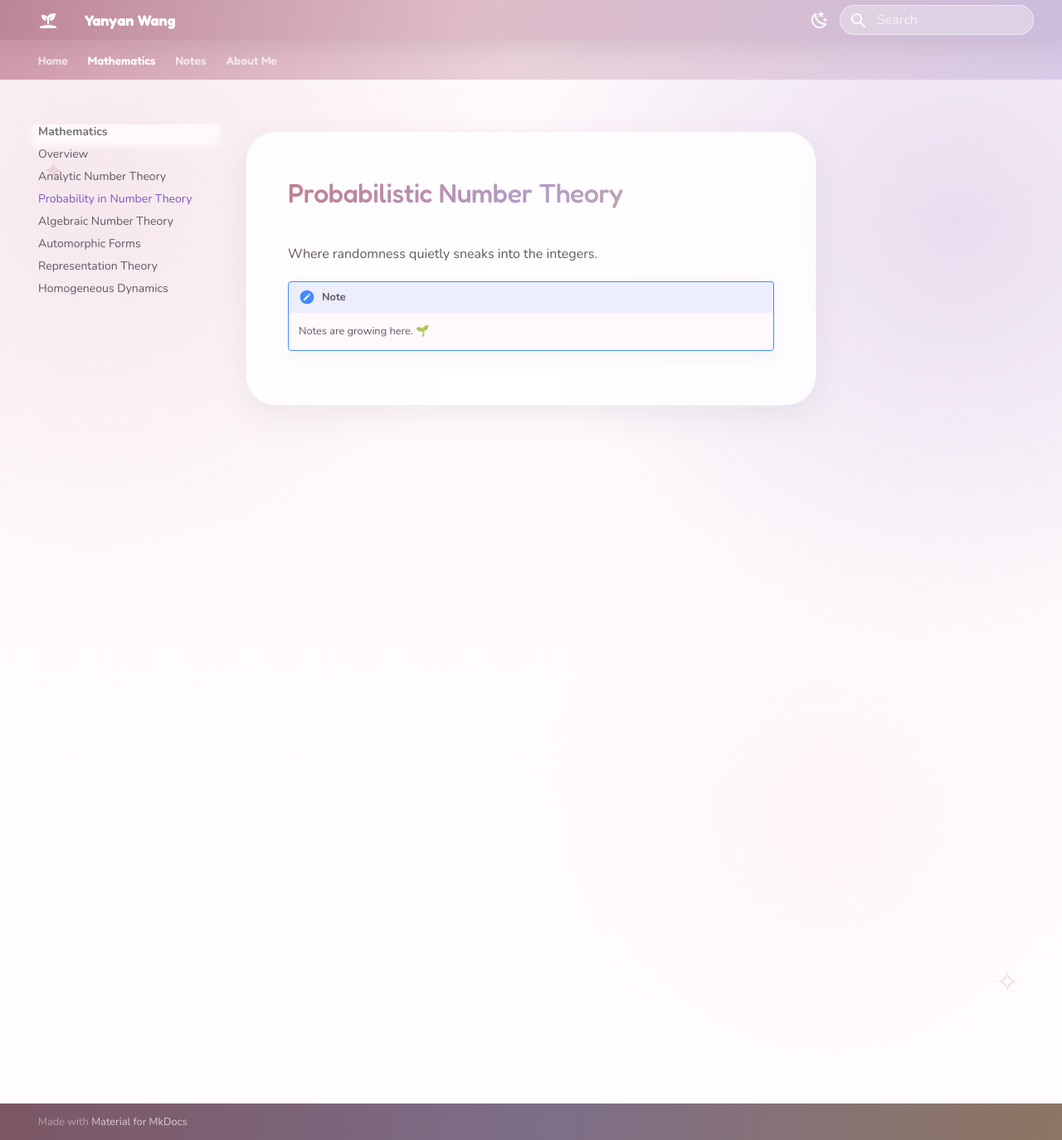
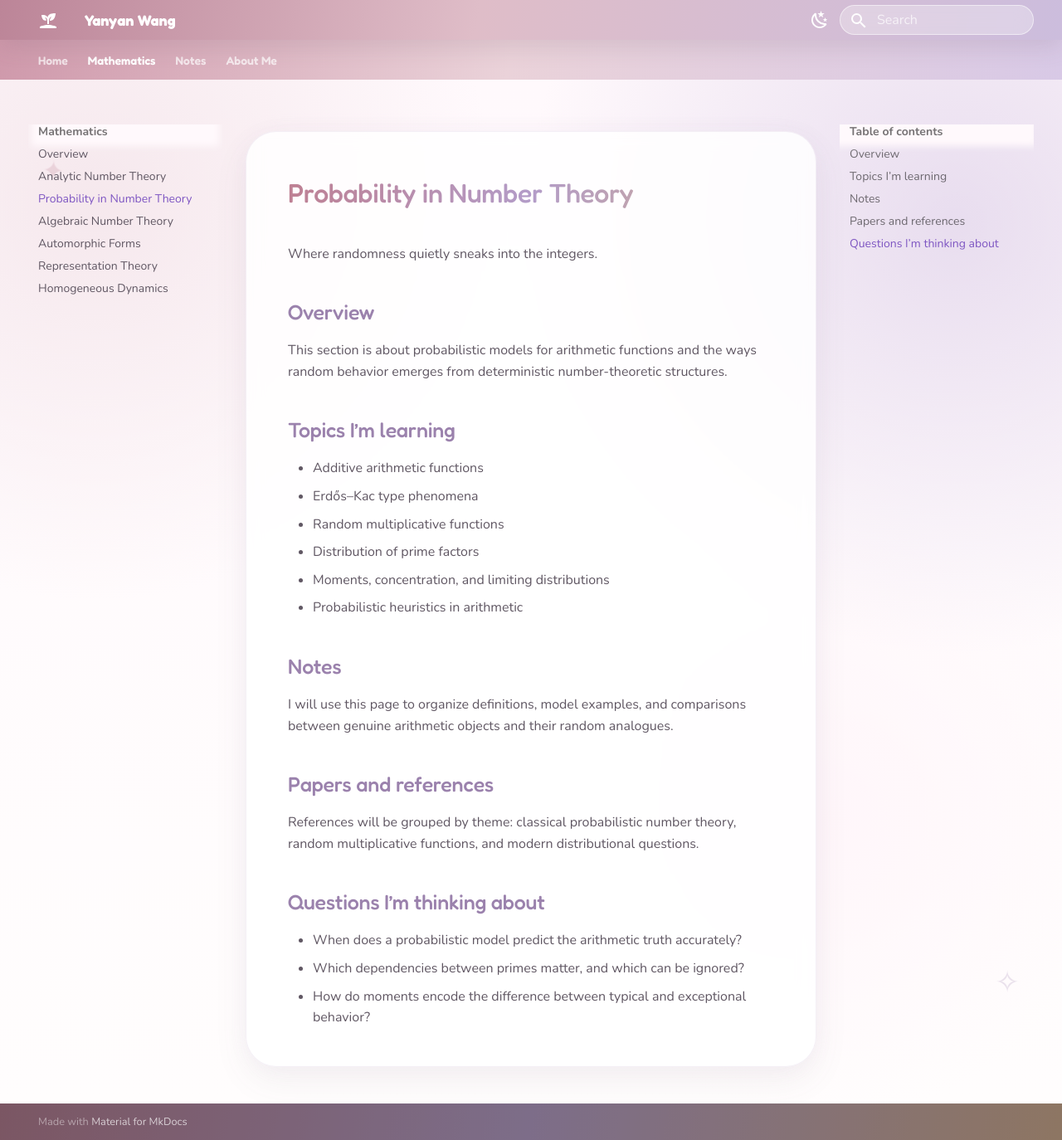
Before and after one commit to yanyanwang-math/yanyanwang-math.github.io, an MkDocs documentation site: the page built from docs/probabilistic-number-theory/index.md, in a window 1280 px wide and 1374 px high. Shown: the whole window at 83% size. Built offline with MkDocs 1.6.1 and Material for MkDocs 9.7.7, drawn with Linux system fonts in a browser that asks for light colours.

Commit message:
Add files via upload

```diff
--- a/docs/probabilistic-number-theory/index.md
+++ b/docs/probabilistic-number-theory/index.md
@@ -1,7 +1,30 @@
-# Probabilistic Number Theory
+# Probability in Number Theory
 
 Where randomness quietly sneaks into the integers.
 
-!!! note
+## Overview
 
-    Notes are growing here. 🌱
+This section is about probabilistic models for arithmetic functions and the ways random behavior emerges from deterministic number-theoretic structures.
+
+## Topics I’m learning
+
+- Additive arithmetic functions
+- Erdős–Kac type phenomena
+- Random multiplicative functions
+- Distribution of prime factors
+- Moments, concentration, and limiting distributions
+- Probabilistic heuristics in arithmetic
+
+## Notes
+
+I will use this page to organize definitions, model examples, and comparisons between genuine arithmetic objects and their random analogues.
+
+## Papers and references
+
+References will be grouped by theme: classical probabilistic number theory, random multiplicative functions, and modern distributional questions.
+
+## Questions I’m thinking about
+
+- When does a probabilistic model predict the arithmetic truth accurately?
+- Which dependencies between primes matter, and which can be ignored?
+- How do moments encode the difference between typical and exceptional behavior?
```
